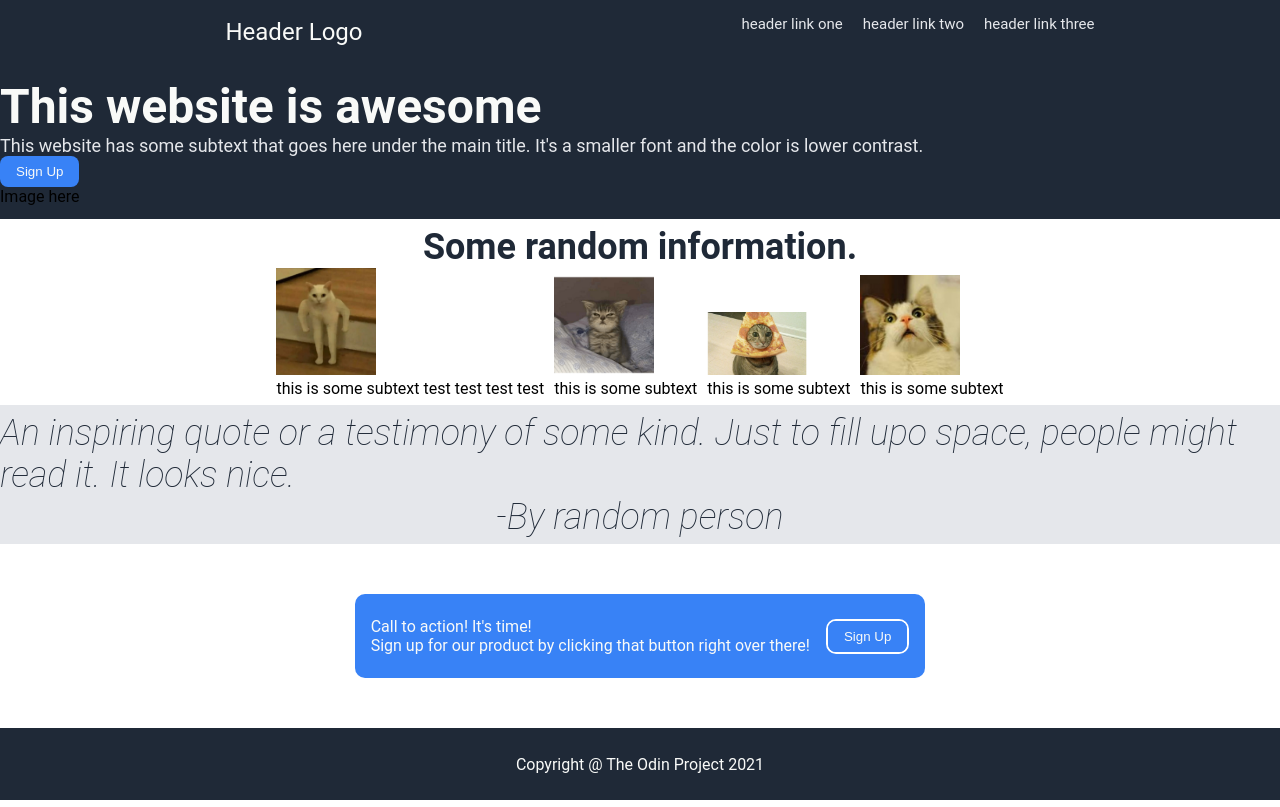
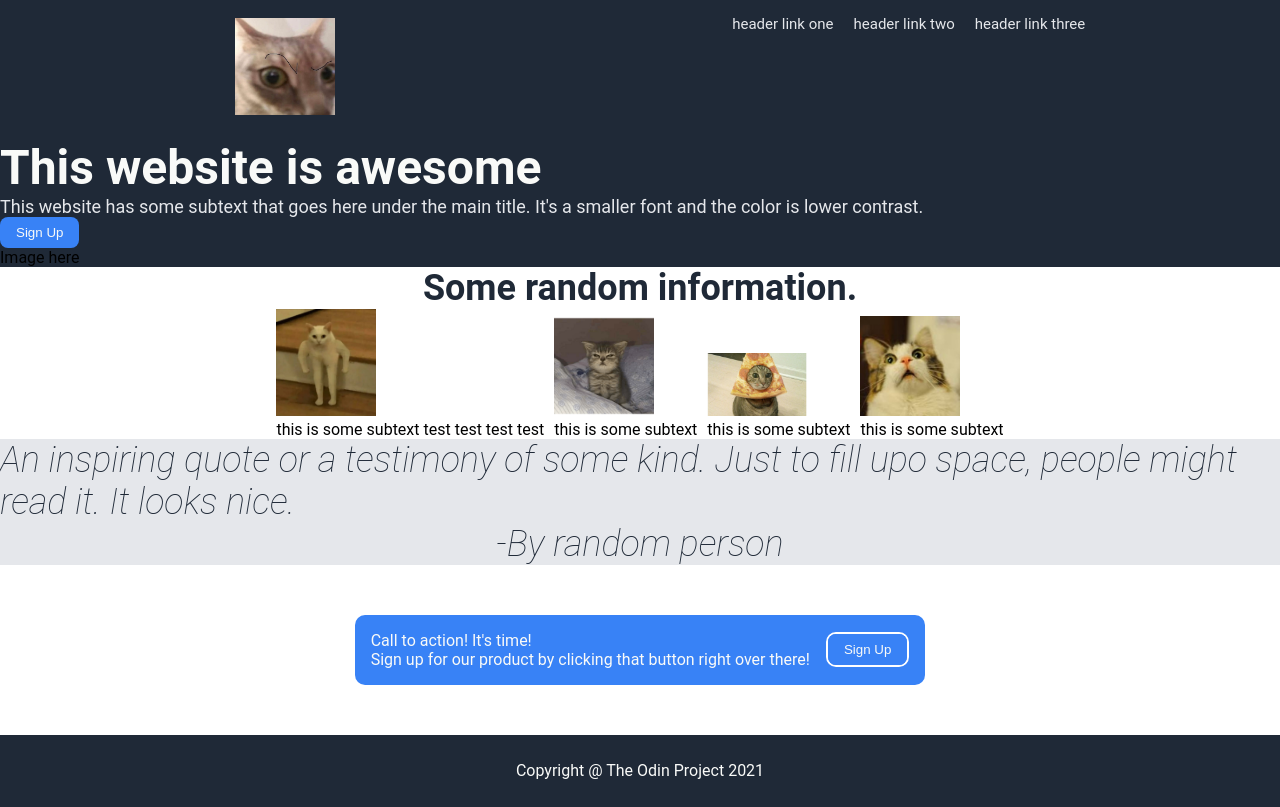
Before and after one commit to ashrafazmy/landing-page-project, a plain HTML site: page index.html in a window 1280 px wide. Drawn offline with Linux system fonts and the light colour scheme.

Commit message:
Change the header logo to img element

```diff
--- a/index.html
+++ b/index.html
@@ -11,7 +11,7 @@
 <body>
     <div class="header">
         <ul class="right-link">
-            <li class="logo">Header Logo</li>
+            <li class="logo"><img src="cat/cats-logo.jpeg" alt="a picture of cat"></a></li>
         </ul>
         <ul class="left-link">
             <li class="link"><a href="#">header link one</a></li>
```
